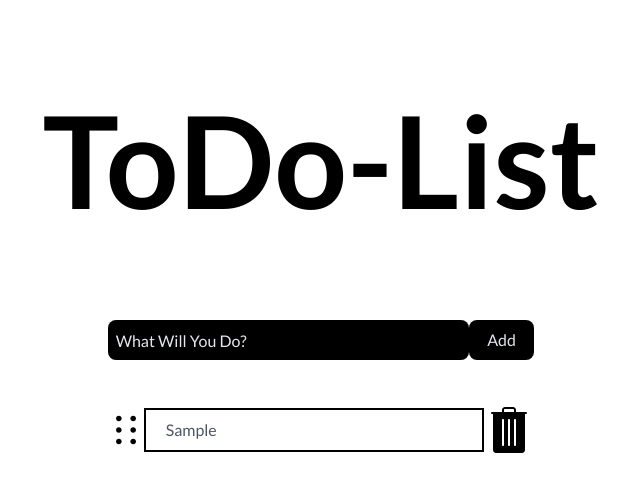
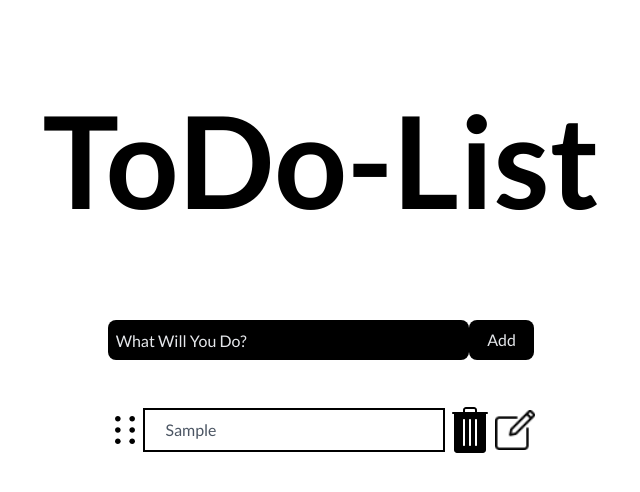
Before and after one commit to manudev-1/ToDo-List, a React (Create React App) app: page / in a window 1280 px wide. Both pictures are taken after typing "Sample" into the empty fields and a click on the button "Add". Shown: the top 492 px of the page, without its empty margins (319-959 px from the left). Built offline with nearby package versions, Linux system fonts and the light colour scheme.

Commit message:
editing add

```diff
--- a/src/components/ToDoList.js
+++ b/src/components/ToDoList.js
@@ -7,29 +7,30 @@ import trashCan from "../assets/trash-can.svg";
 import drag from "../assets/drag.svg";
 import close from "../assets/close.svg";
 import undo from "../assets/undo.svg";
+import edit from "../assets/editing.png"
 
 function TODO_LIST() {
   // ! Init AOS
   useEffect(() => {
     AOS.init({
-      once: true
+      once: true,
     });
   }, []);
 
   // ! Get In LocalStorage
   const getLocalStorage = () => {
-    let list = localStorage.getItem('list')
+    let list = localStorage.getItem("list");
 
-    if(list) return JSON.parse(localStorage.getItem('list'));
+    if (list) return JSON.parse(localStorage.getItem("list"));
     else return [];
-  }
+  };
 
   const getTotDeteled = () => {
-    let list = localStorage.getItem('totDeleted')
+    let list = localStorage.getItem("totDeleted");
 
-    if(list) return JSON.parse(localStorage.getItem('totDeleted'));
+    if (list) return JSON.parse(localStorage.getItem("totDeleted"));
     else return [];
-  }
+  };
 
   // ! Input Edit
   // * Focus Var
@@ -76,11 +77,11 @@ function TODO_LIST() {
           trashNear: false,
           deleted: false,
           hoverUndo: false,
-          read: false,
+          editMode: false,
         },
       ]);
       setInput("");
-      localStorage.setItem('list', JSON.stringify(todoList));
+      localStorage.setItem("list", JSON.stringify(todoList));
     }
   };
 
@@ -98,11 +99,11 @@ function TODO_LIST() {
             trashNear: false,
             deleted: false,
             hoverUndo: false,
-            read: false,
+            editMode: false,
           },
         ]);
         setInput("");
-        localStorage.setItem('list', JSON.stringify(todoList));
+        localStorage.setItem("list", JSON.stringify(todoList));
       }
   };
 
@@ -116,7 +117,7 @@ function TODO_LIST() {
       return item;
     });
     setTodoList(list);
-      localStorage.setItem('list', JSON.stringify(todoList));
+    localStorage.setItem("list", JSON.stringify(todoList));
   };
 
   // * Manage Near to TrashCan Icon
@@ -128,7 +129,7 @@ function TODO_LIST() {
       return item;
     });
     setTodoList(list);
-      localStorage.setItem('list', JSON.stringify(todoList));
+    localStorage.setItem("list", JSON.stringify(todoList));
   };
 
   // * Manage Near to TrashCan Icon
@@ -140,21 +141,22 @@ function TODO_LIST() {
       return item;
     });
     setTodoList(list);
-      localStorage.setItem('list', JSON.stringify(todoList));
+    localStorage.setItem("list", JSON.stringify(todoList));
   };
 
   // * Delete Task
   const handleDelete = (id) => {
     let list = todoList.map((task) => {
       let item = {};
-        if (task.id === id) item = { ...task, deleted: true, hoverUndo: false };
+      if (task.id === id)
+        item = { ...task, deleted: true, hoverUndo: false, editMode: false };
       else item = { ...task };
       return item;
     });
     setTodoList(list);
     setTotDeleted(totDeleted + 1);
-      localStorage.setItem('totDeleted', totDeleted)
-      localStorage.setItem('list', JSON.stringify(todoList));
+    localStorage.setItem("totDeleted", totDeleted);
+    localStorage.setItem("list", JSON.stringify(todoList));
   };
 
   // * Drag Memory Function
@@ -166,7 +168,7 @@ function TODO_LIST() {
 
     if (todoList.length > 1) setDragged(false);
     setTodoList(list);
-      localStorage.setItem('list', JSON.stringify(todoList));
+    localStorage.setItem("list", JSON.stringify(todoList));
   };
 
   // * Dragged or Not
@@ -189,7 +191,7 @@ function TODO_LIST() {
       return item;
     });
     setTodoList(list);
-    localStorage.setItem('list', JSON.stringify(todoList));
+    localStorage.setItem("list", JSON.stringify(todoList));
   };
 
   const hoverUndoLeave = (id) => {
@@ -200,7 +202,7 @@ function TODO_LIST() {
       return item;
     });
     setTodoList(list);
-    localStorage.setItem('list', JSON.stringify(todoList));
+    localStorage.setItem("list", JSON.stringify(todoList));
   };
 
   const handleUndo = (id) => {
@@ -212,32 +214,46 @@ function TODO_LIST() {
     });
     setTodoList(list);
     setTotDeleted(totDeleted - 1);
-    localStorage.setItem('totDeleted', totDeleted)
-    localStorage.setItem('list', JSON.stringify(todoList));
+    localStorage.setItem("totDeleted", totDeleted);
+    localStorage.setItem("list", JSON.stringify(todoList));
   };
 
   // ! Set in LocalStorage
 
   // * Tasks
   useEffect(() => {
-    localStorage.setItem('list', JSON.stringify(todoList))
-  }, [todoList])
+    localStorage.setItem("list", JSON.stringify(todoList));
+  }, [todoList]);
 
   // * totDeleted
   useEffect(() => {
-    localStorage.setItem('totDeleted', JSON.stringify(Number(totDeleted)))
-  }, [totDeleted])
+    localStorage.setItem("totDeleted", JSON.stringify(Number(totDeleted)));
+  }, [totDeleted]);
 
   // ! Clean Deleted Item
 
   const handleDefTrash = () => {
-    let items = JSON.parse(localStorage.getItem('list'))
-    let filter = items.filter(item => item.deleted === false);
-    setTodoList(filter)
-    localStorage.setItem('list', JSON.stringify(todoList))
-    setTotDeleted(Number(0))
-    localStorage.setItem('totDeleted', Number(0))
-  }
+    let items = JSON.parse(localStorage.getItem("list"));
+    let filter = items.filter((item) => item.deleted === false);
+    setTodoList(filter);
+    localStorage.setItem("list", JSON.stringify(todoList));
+    setTotDeleted(Number(0));
+    localStorage.setItem("totDeleted", Number(0));
+  };
+
+  // ! Editing mode
+
+  const handleEditing = (id) => {
+    let list = todoList.map((task) => {
+      let item = {};
+      if (task.id === id) item = { ...task, editMode: false };
+      else item = { ...task };
+      return item;
+    });
+    console.log("Work Func!")
+    setTodoList(list);
+    localStorage.setItem("list", JSON.stringify(todoList));
+  };
 
   return (
     <div className="ToDo_List font-lato">
@@ -310,7 +326,7 @@ function TODO_LIST() {
                             className={
                               task.deleted
                                 ? "w-full justify-center my-0 hidden"
-                                : "w-full flex justify-center my-5 !left-auto !top-auto"
+                                : "w-full flex justify-center my-5 !left-auto !top-auto items-center"
                             }
                             {...provided.draggableProps}
                             ref={provided.innerRef}
@@ -334,15 +350,16 @@ function TODO_LIST() {
                               complete={String(task.complete)}
                               onClick={() => handleCompleteTask(task.id)}
                             >
-                              <p
+                              <input
                                 className={
                                   task.complete
-                                    ? "capitalize text-gray-300 duration-500 line-through text-left text-ellipsis"
-                                    : "capitalize text-gray-600 duration-500 text-left text-ellipsis"
+                                    ? "capitalize text-gray-300 duration-500 line-through text-left text-ellipsis pointer-events-none"
+                                    : "capitalize text-gray-600 duration-500 text-left pointer-events-none"
                                 }
-                              >
-                                {task.task}
-                              </p>
+                                defaultValue={task.task}
+                                contentEditable={task.editMode ? 'true' : 'false'}
+                                onChange={console.log("Work!")}
+                              />
                               <p
                                 className={
                                   task.complete
@@ -368,6 +385,7 @@ function TODO_LIST() {
                               onMouseLeave={() => handleLeaveTrash(task.id)}
                               onClick={() => handleDelete(task.id)}
                             />
+                            <img src={edit} alt="" className="h-10 cursor-pointer" onClick={() => handleEditing(task.id)}/>
                           </section>
                         )}
                       </Draggable>
@@ -412,7 +430,11 @@ function TODO_LIST() {
           }
         />
       </div>
-      <div className={deletedMenu ? "absolute w-full h-full inset-0" : 'pointer-events-none'}>
+      <div
+        className={
+          deletedMenu ? "absolute w-full h-full inset-0" : "pointer-events-none"
+        }
+      >
         <div
           className={
             deletedMenu
@@ -432,16 +454,20 @@ function TODO_LIST() {
             </div>
             <hr />
             {todoList.map((task) => {
-            if(totDeleted > 0)
-              if (task.deleted){
+              if (totDeleted > 0)
+                if (task.deleted) {
                   return (
                     <div className="m-4">
                       <div className="flex justify-between my-5">
-                    {
-                      totDeleted > 0
-                      ? <p className="capitalize w-5/6 overflow-hidden text-left">{task.task}</p>
-                      : <p className="capitalize w-5/6 overflow-hidden text-left">Empty Trash!</p>
-                    }
+                        {totDeleted > 0 ? (
+                          <p className="capitalize w-5/6 overflow-hidden text-left">
+                            {task.task}
+                          </p>
+                        ) : (
+                          <p className="capitalize w-5/6 overflow-hidden text-left">
+                            Empty Trash!
+                          </p>
+                        )}
                         <img
                           src={undo}
                           alt=""
@@ -458,13 +484,14 @@ function TODO_LIST() {
                       <hr />
                     </div>
                   );
-              }
-              else return <div className=""></div>
-            else return <div className="my-2">Empty Trash!</div>
+                } else return <div className=""></div>;
+              else return <div className="my-2">Empty Trash!</div>;
             })}
           </div>
-        <div class="absolute bottom-0 w-full h-10 flex justify-center items-center border-t-2">
-          <button className="font-bold" onClick={handleDefTrash}>Empty Your Trash!</button>
+          <div className="absolute bottom-0 w-full h-10 flex justify-center items-center border-t-2">
+            <button className="font-bold" onClick={handleDefTrash}>
+              Empty Your Trash!
+            </button>
           </div>
         </div>
         <div
--- a/src/output.css
+++ b/src/output.css
@@ -621,10 +621,6 @@ video {
   margin: 1.25rem;
 }
 
-.m-0{
-  margin: 0px;
-}
-
 .m-2{
   margin: 0.5rem;
 }
@@ -643,14 +639,14 @@ video {
   margin-bottom: 0px;
 }
 
+.my-5{
+  margin-top: 1.25rem;
+  margin-bottom: 1.25rem;
+}
+
 .my-2{
   margin-top: 0.5rem;
   margin-bottom: 0.5rem;
-}
-
-.my-5{
-  margin-top: 1.25rem;
-  margin-bottom: 1.25rem;
 }
 
 .block{
@@ -687,12 +683,12 @@ video {
   height: 100%;
 }
 
-.h-1\/6{
-  height: 16.666667%;
+.h-5{
+  height: 1.25rem;
 }
 
-.h-20{
-  height: 5rem;
+.h-7{
+  height: 1.75rem;
 }
 
 .w-full{
```
Also changed, not shown: src/assets/editing.png (added). Lines whose indentation alone changed are shown as unchanged.
